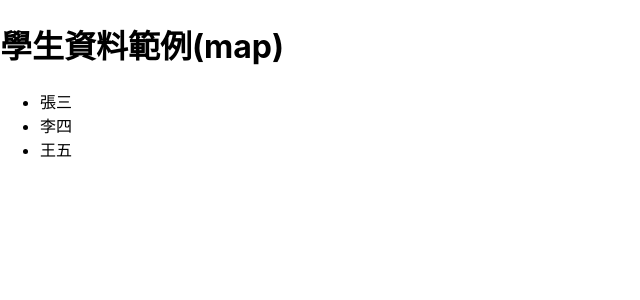
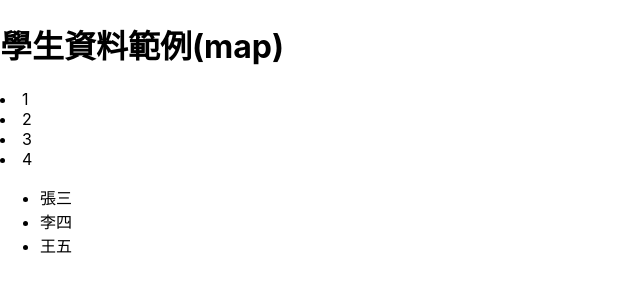
Before and after one commit to Jin22221/react-0108, a React (Create React App) app: page / in a window 1280 px wide. Shown: the top 300 px of the page, without its empty margins (0-640 px from the left). Built offline with nearby package versions, Linux system fonts and the light colour scheme.

Commit message:
add <li>

```diff
--- a/src/0109/4.map/student.js
+++ b/src/0109/4.map/student.js
@@ -17,6 +17,7 @@ function Student() {
   return (
     <>
       <h1>學生資料範例(map)</h1>
+      {[<li>1</li>, <li>2</li>, <li>3</li>, <li>4</li>]}
       <ul>
         {/* key值的選擇
             1. 資料來自資料庫，優先使用資料庫中的key(主鍵/外鍵)當key值
```
